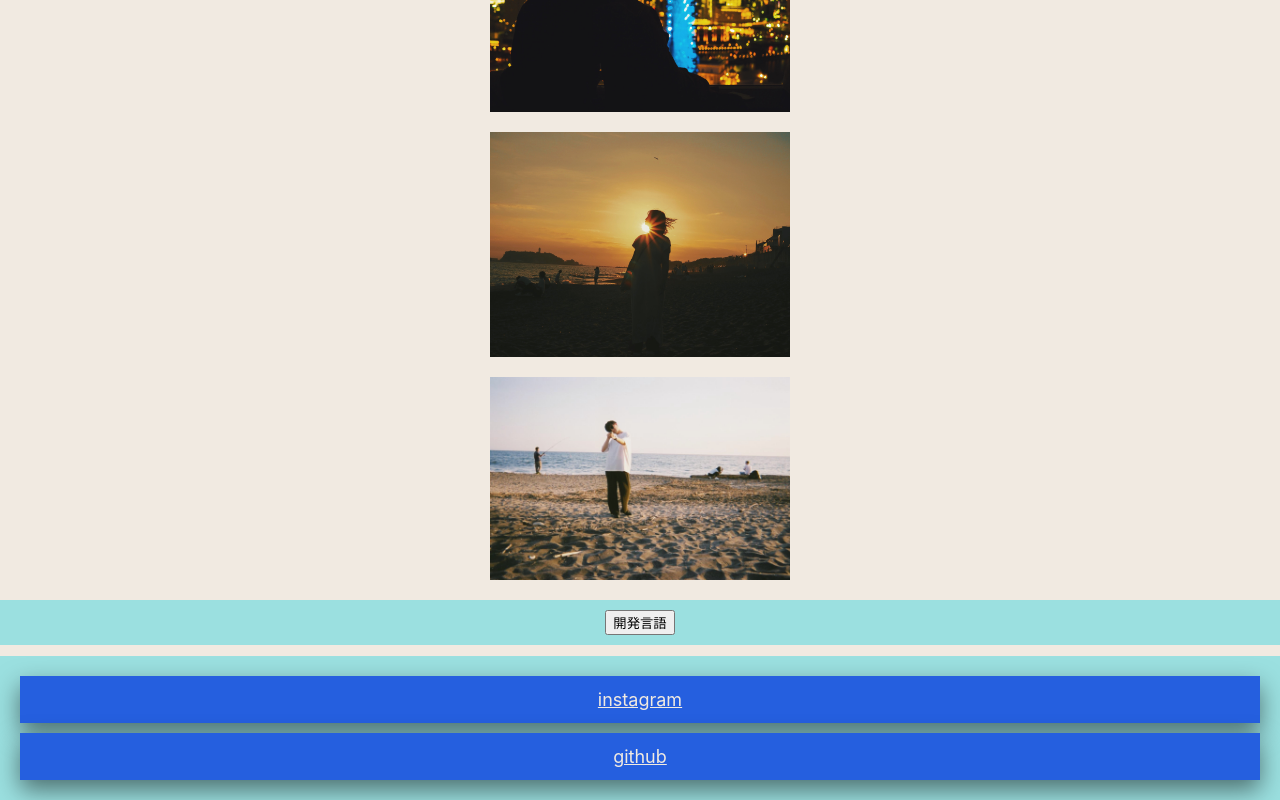
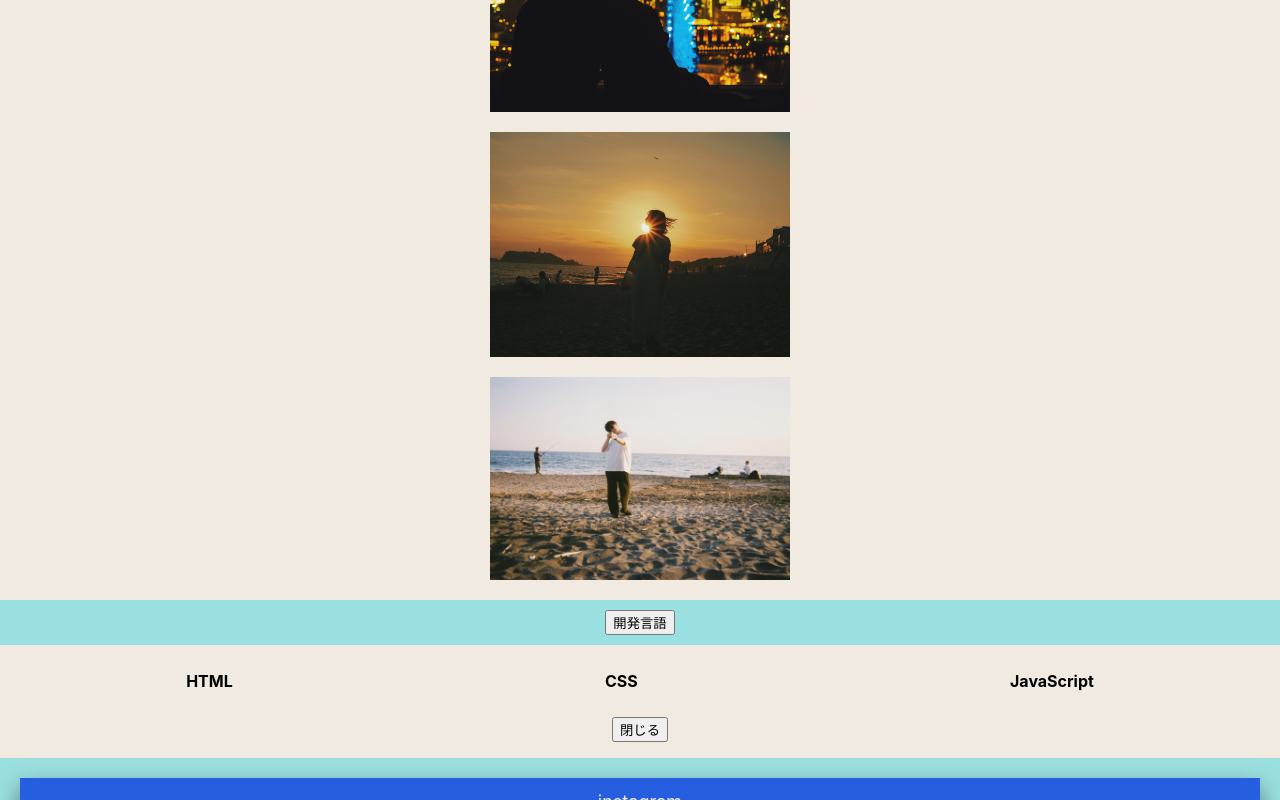
Before and after one commit to kensiiwasaki/react-mypage, a React (Create React App) app: page / in a window 1280 px wide. Both pictures are taken after a click on the button "開発言語". Shown: the part 1005-1805 px from the top of the page. Built offline with nearby package versions, Linux system fonts and the light colour scheme.

Commit message:
アコーディオン風

```diff
--- a/src/App.css
+++ b/src/App.css
@@ -183,6 +183,11 @@ body {
   }
 }
 
+.view {
+  cursor: pointer;
+  user-select: none;
+}
+
 footer {
   padding: 10px;
   background-color: rgb(155, 224, 224);
--- a/src/App.js
+++ b/src/App.js
@@ -32,8 +32,8 @@ function App() {
         <Photo />
       </div>
       <div>
-      <h1><button onClick={() => setView(true)}>開発言語</button></h1>
-        <Language />
+      <h1><button onClick={() => setView(true)} className="view">開発言語</button></h1>
+        <Language view={view} setView={setView} />
       </div>
       <footer>
         <a className="link1" href="https://www.instagram.com/kenshidayoo">instagram</a>
--- a/src/components/language.css
+++ b/src/components/language.css
@@ -32,7 +32,7 @@ li {
     padding: 10px;
     font-weight: bold;
     animation-name: li;
-    animation-duration: 4.5s;
+    animation-duration: 2s;
     animation-fill-mode: forwards;
 }
 @keyframes li {
@@ -45,3 +45,14 @@ li {
         transform: translateY(0px);
     }
 }
+
+.closelanguage {
+    text-align: center;
+    display: flex;
+    justify-content: center;
+    animation-name: li;
+    animation-duration: 2s;
+    animation-fill-mode: forwards;
+    cursor: pointer;
+    user-select: none;
+}
--- a/src/components/language.js
+++ b/src/components/language.js
@@ -13,6 +13,7 @@ function Language({view, setView}) {
             <li>CSS</li>
             <li>JavaScript</li>
           </ul>
+          <p className="closelanguage"><button onClick={closeLanguage}>閉じる</button></p>
         </div>
     );
   }else{
```
